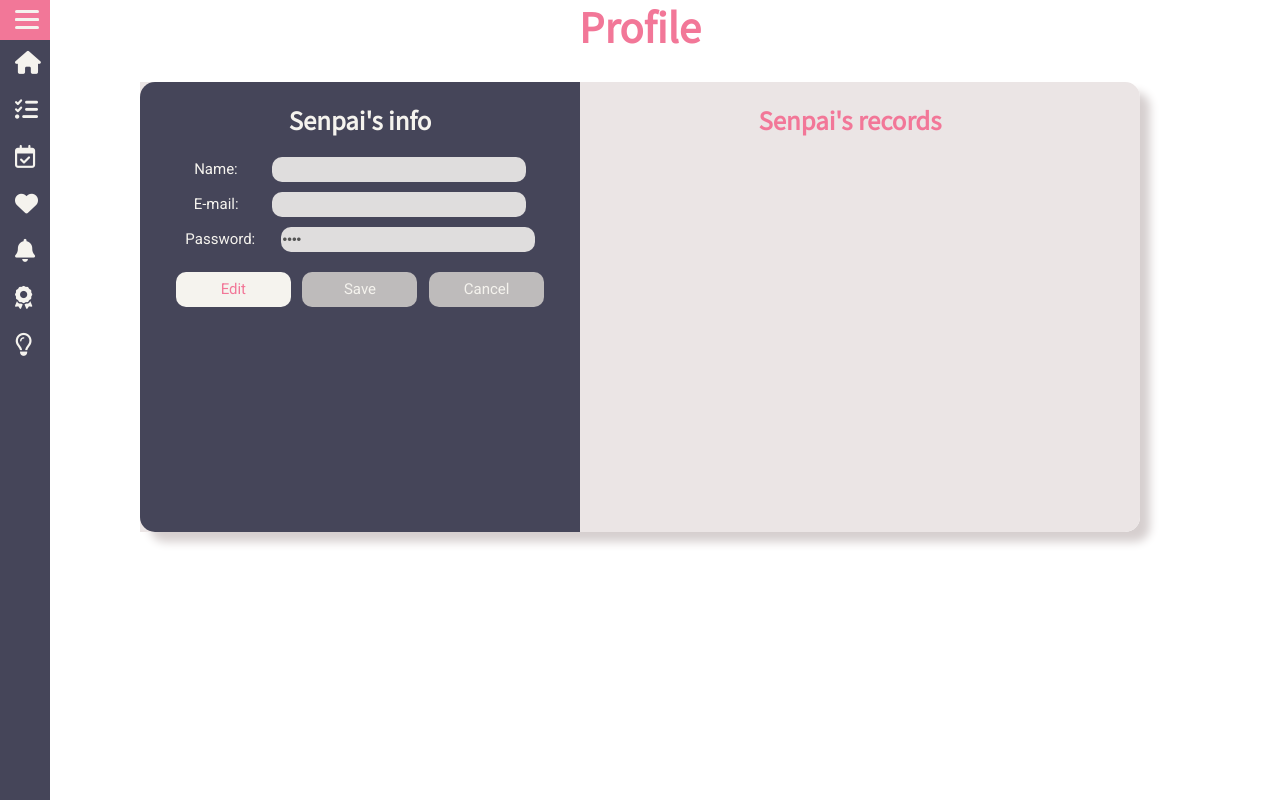
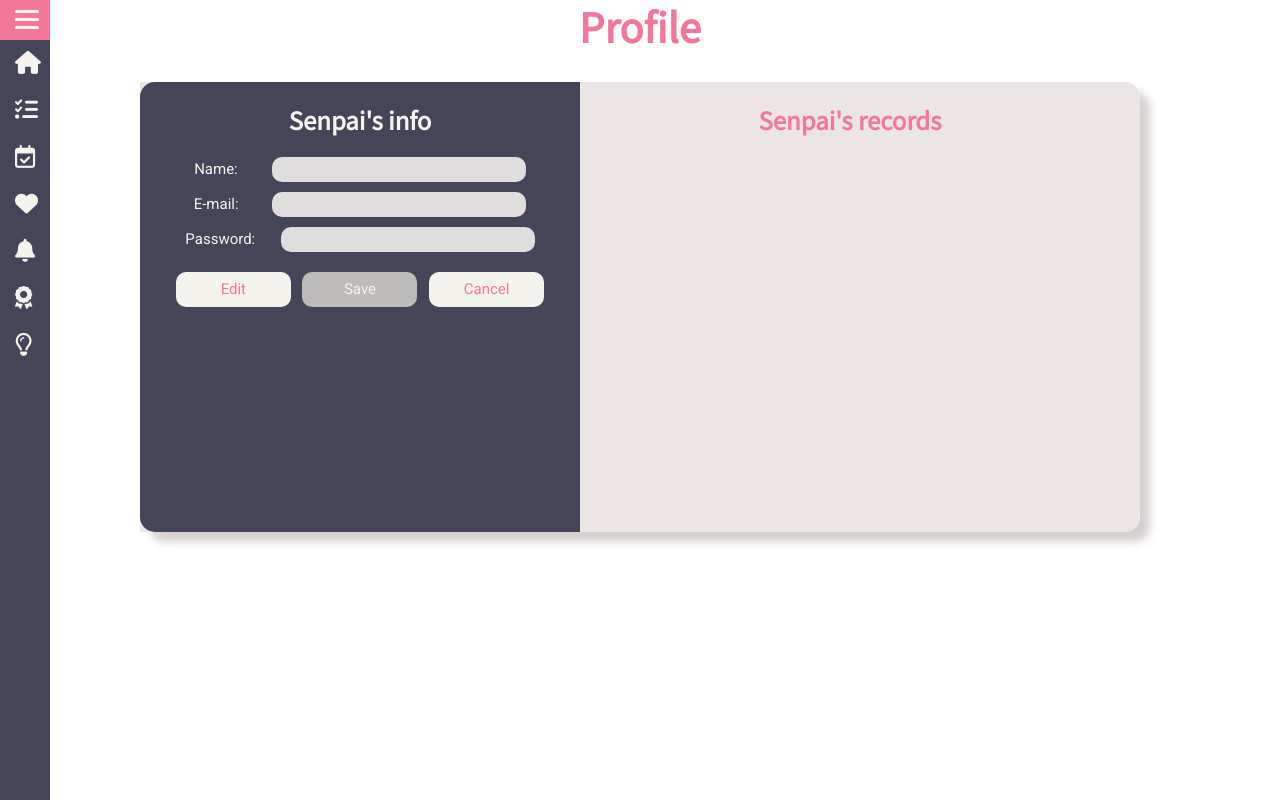
Before and after one commit to valtdv/TaskyChan, a React (Create React App) app: page / in a window 1280 px wide. Built offline with nearby package versions, Linux system fonts and the light colour scheme.

Commit message:
method works with mini spaguetti

```diff
--- a/src/views/Profile.js
+++ b/src/views/Profile.js
@@ -8,7 +8,7 @@ class Profile extends Component {
     return (
       <div className="Profile">
         <h1>Profile</h1>
-        <Card password="hola"></Card>
+        <Card />
       </div>
     );
   }
--- a/src/views/components/Card/Card.js
+++ b/src/views/components/Card/Card.js
@@ -55,12 +55,14 @@ const Card = (props) => {
               onClick={enableEdition}
             />
             <input type="submit" value="Save" id="Save" name="Save" disabled />
+            {/*
+            TODO: ver como hacer que el boton sirva estado disabled en primer lugar
+            */}
             <input
               type="button"
               value="Cancel"
               id="Cancel"
               name="Cancel"
-              disabled
               onClick={disableEdition}
             />
           </div>
```
